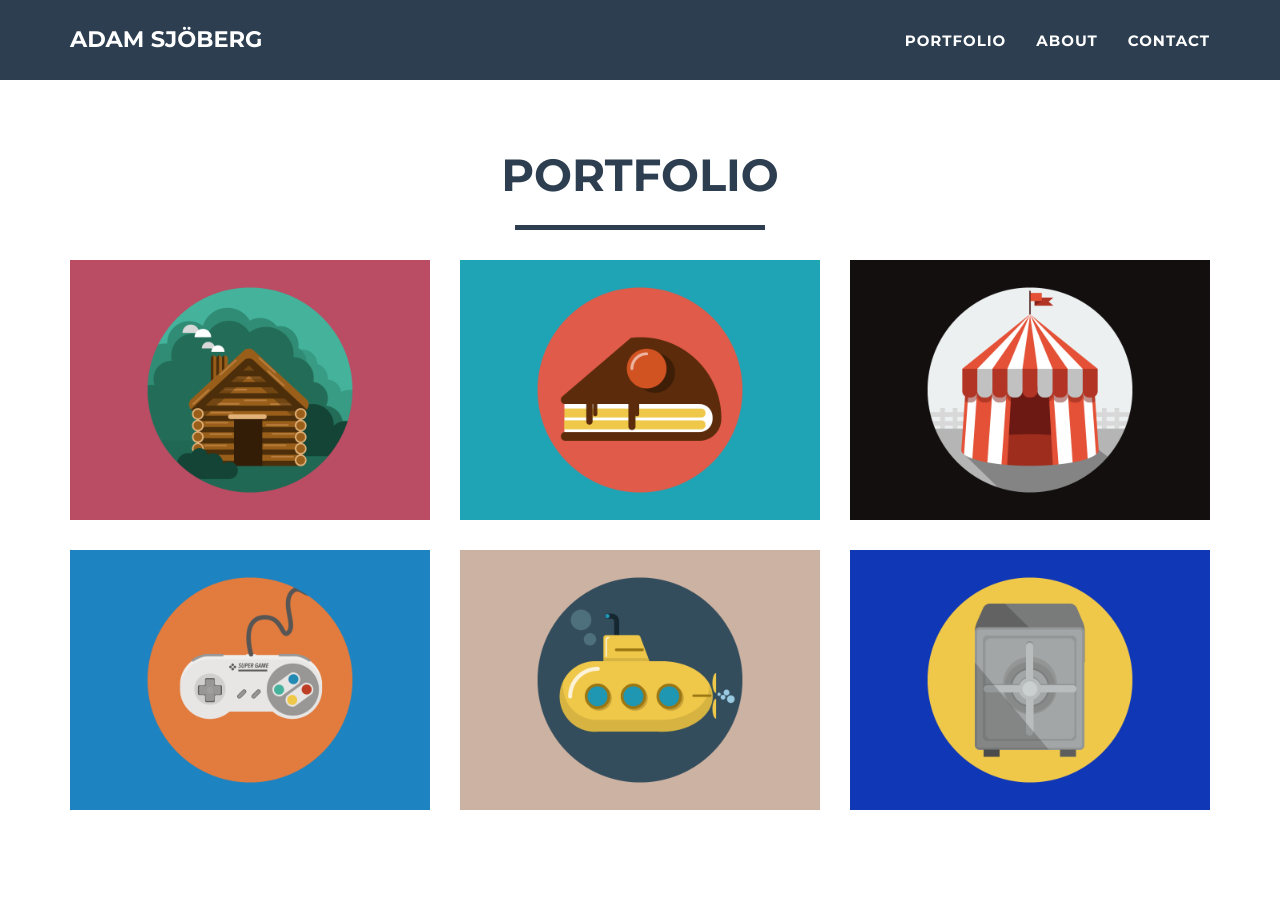
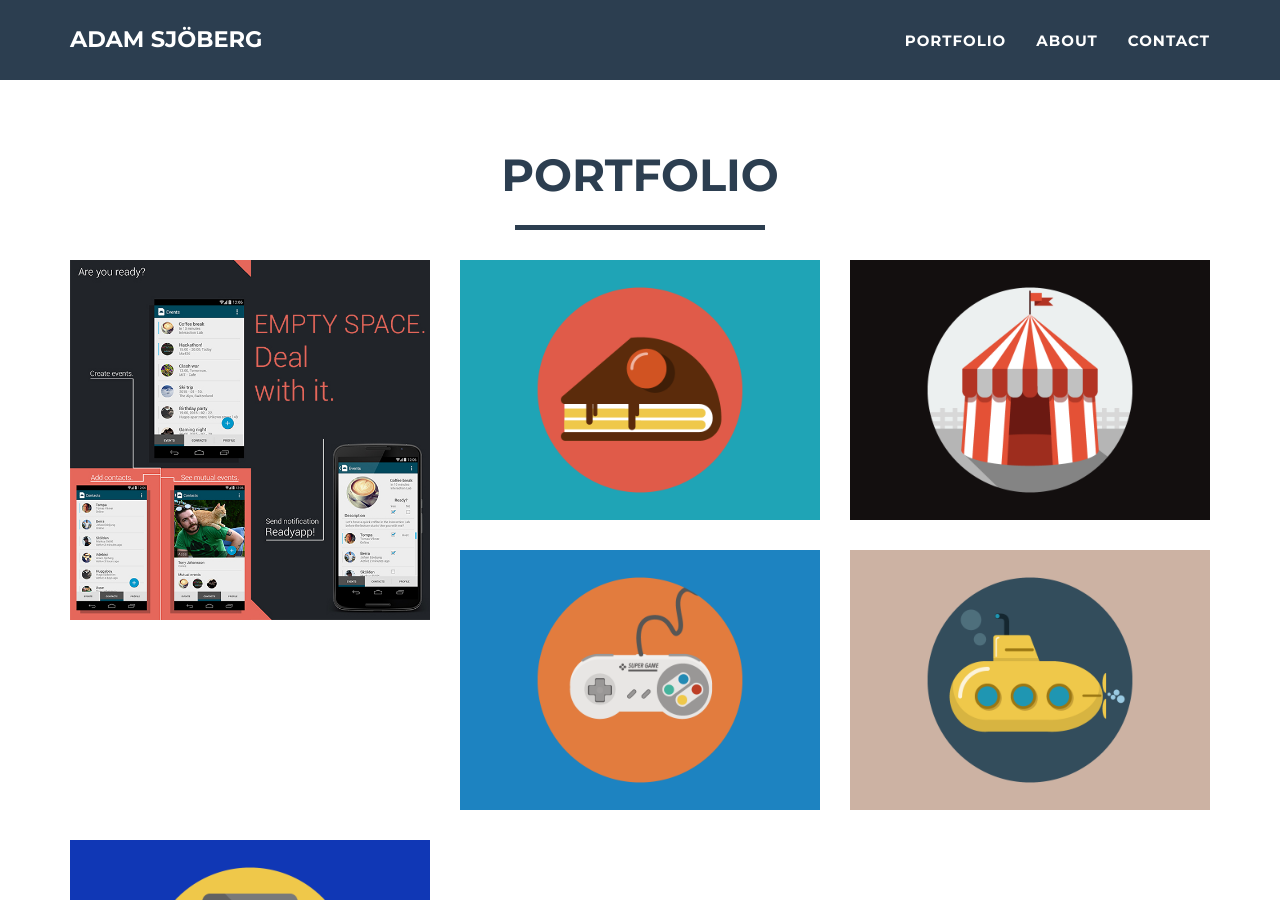
Before and after one commit to Adamsjoberg/Adamsjoberg.github.io, a Jekyll site: the page built from index.html, in a window 1280 px wide and 900 px high, scrolled down 725 px. Built offline with Jekyll 4.4.1, drawn with Linux system fonts in a browser that asks for light colours.

Commit message:
added image 1

```diff
--- a/_posts/2014-07-18-project-1.markdown
+++ b/_posts/2014-07-18-project-1.markdown
@@ -2,7 +2,7 @@
 layout: default
 modal-id: 1
 date: 2014-07-18
-img: cabin.png
+img: insta_readyapp.jpg
 alt: image-alt
 project-date: April 2014
 client: Start Bootstrap
```
Also changed, not shown: img/portfolio/insta_readyapp.jpg (added).
